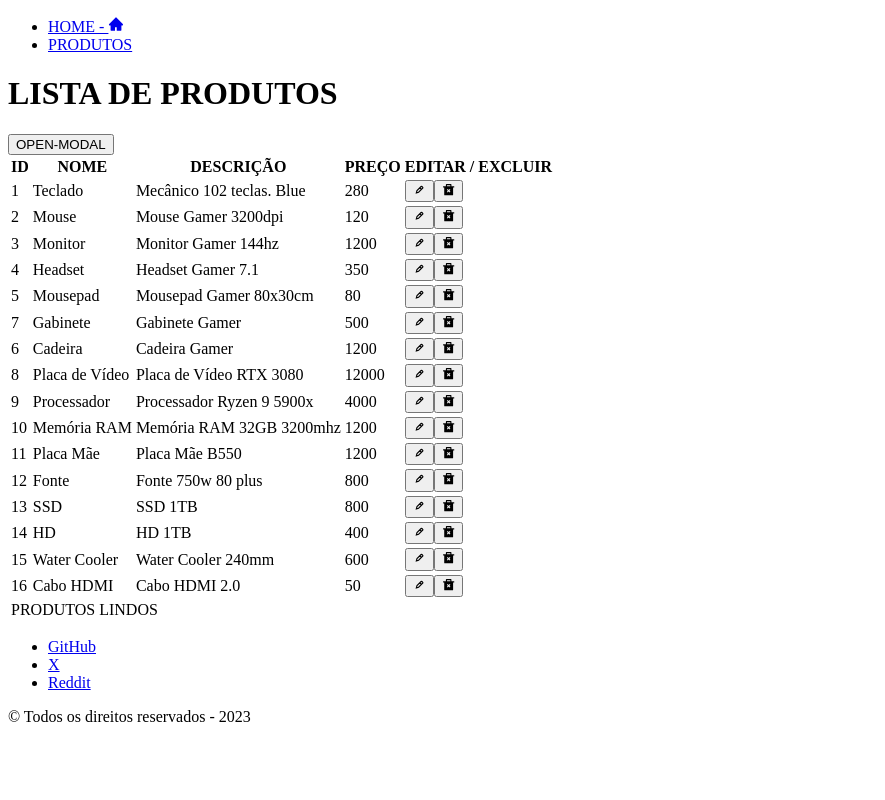
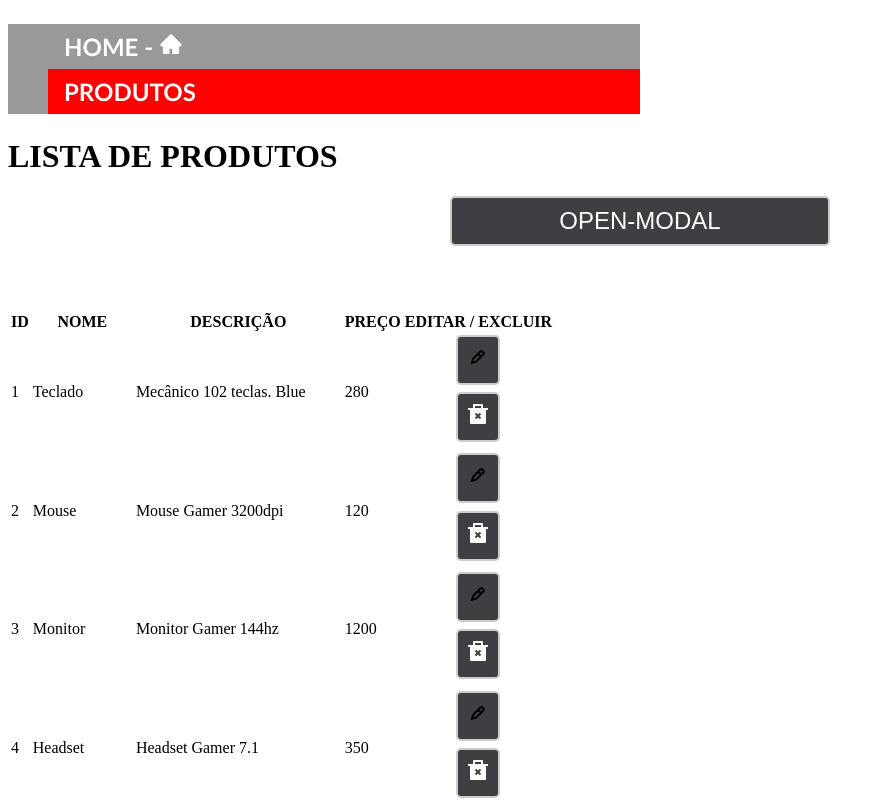
Before and after one commit to freitaslivia/cp2-react, a React (Vite) app: page /produtos in a window 1280 px wide. Shown: the top 800 px of the page, without its empty margins (0-885 px from the left). Built offline with nearby package versions, Linux system fonts and the light colour scheme; data requests are answered from the project's data file.

Commit message:
Scss do cabeçalho e dos botões

```diff
--- a/package.json
+++ b/package.json
@@ -25,6 +25,7 @@
     "eslint-plugin-react-hooks": "^4.6.0",
     "eslint-plugin-react-refresh": "^0.4.3",
     "json-server": "^0.17.4",
+    "sass": "^1.69.2",
     "vite": "^4.4.5"
   }
 }
--- a/src/components/Cabecalho/Cabecalho.jsx
+++ b/src/components/Cabecalho/Cabecalho.jsx
@@ -1,5 +1,6 @@
 import { Link, useLocation } from "react-router-dom";
 import {AiFillHome as H} from "react-icons/ai";
+import "./Cabecalho.scss";
 
 export default function Cabecalho() {
 
--- /dev/null
+++ b/src/components/Cabecalho/Cabecalho.scss
@@ -0,0 +1,34 @@
+
+.cabecalho{
+
+    background-color: #999;
+    font-size: 1.5rem;
+    font-weight: bold;
+    width: 50%;
+    font-family: 'Trebuchet MS', 'Lucida Sans Unicode', 'Lucida Grande', 'Lucida Sans', Arial, sans-serif;
+
+    ul{
+        list-style: none;
+
+        li a{
+
+            text-decoration: none;
+            color: #fff;
+            display: block;
+            padding: 8px 16px;
+            transition: background-color ease-out 300ms;
+
+                &:hover{
+                    background-color: #111;
+                }
+
+
+        }
+
+    }
+
+    .active{
+        background-color: red !important;
+    }
+
+}
--- a/src/routes/Produtos.jsx
+++ b/src/routes/Produtos.jsx
@@ -4,6 +4,7 @@ import { useEffect, useState } from "react";
 import ModalInserir from "../components/ModalInserir/ModalInserir";
 import ModalExcluir from "../components/ModalExcluir/ModalExcluir";
 import ModalEditar from "../components/ModalEditar/ModalEditar";
+import "./Produtos.scss"
 
 export default function Produtos() {
   document.title = "Produtos";
--- /dev/null
+++ b/src/routes/Produtos.scss
@@ -0,0 +1,38 @@
+$alinhaMentoAoCentro:0 auto;
+$textColor:#fff;
+$backColor:#000000;
+$displayPadrao:block;
+
+@mixin estiloParaBtn($borda,$backGround,$colorText){
+    border: $borda;
+    background-color: $backGround;
+    color: $colorText;
+    margin: 0 auto 5% auto;
+    display: $displayPadrao;
+    width: 30%;
+    height: 50px;
+    border-radius: 5px;
+    font-size: 1.5rem;
+    transition: background-color 300ms;
+
+    &:hover{
+        background-color:#aba9b1 ;
+    }
+
+    &:active{
+        background-color:#202022 ;
+    }
+
+}
+
+@mixin estilo($borda,$backGround,$colorText){
+    buttom{
+        border: $borda;
+        background-color: $backGround;
+        color: $colorText;
+    }
+}
+
+div button{
+   @include estiloParaBtn(2px solid #ccc, #3f3e42, $textColor);
+}
```
Also changed, not shown: 1 other file (tests, documents, lock files or other folders).
